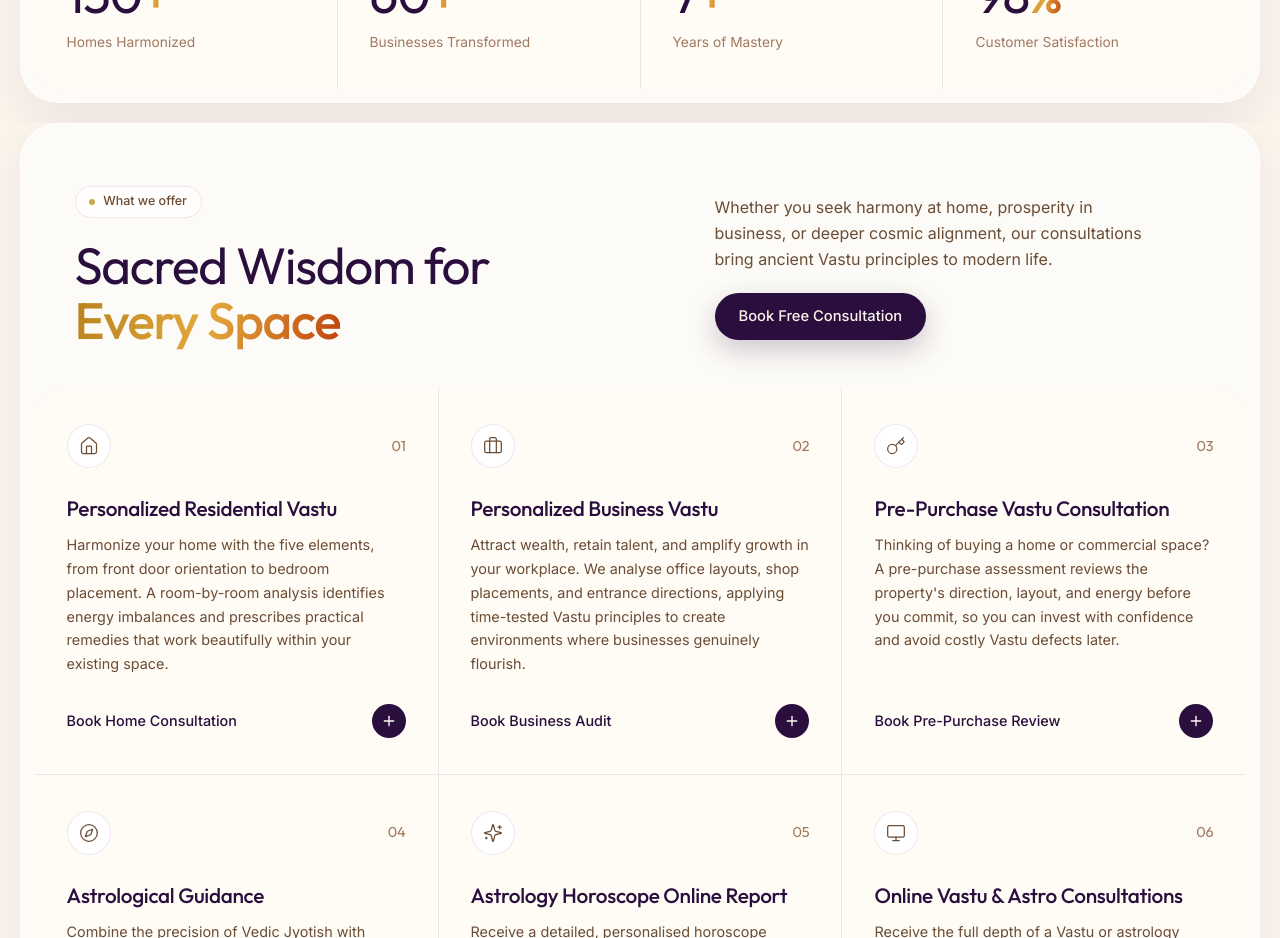
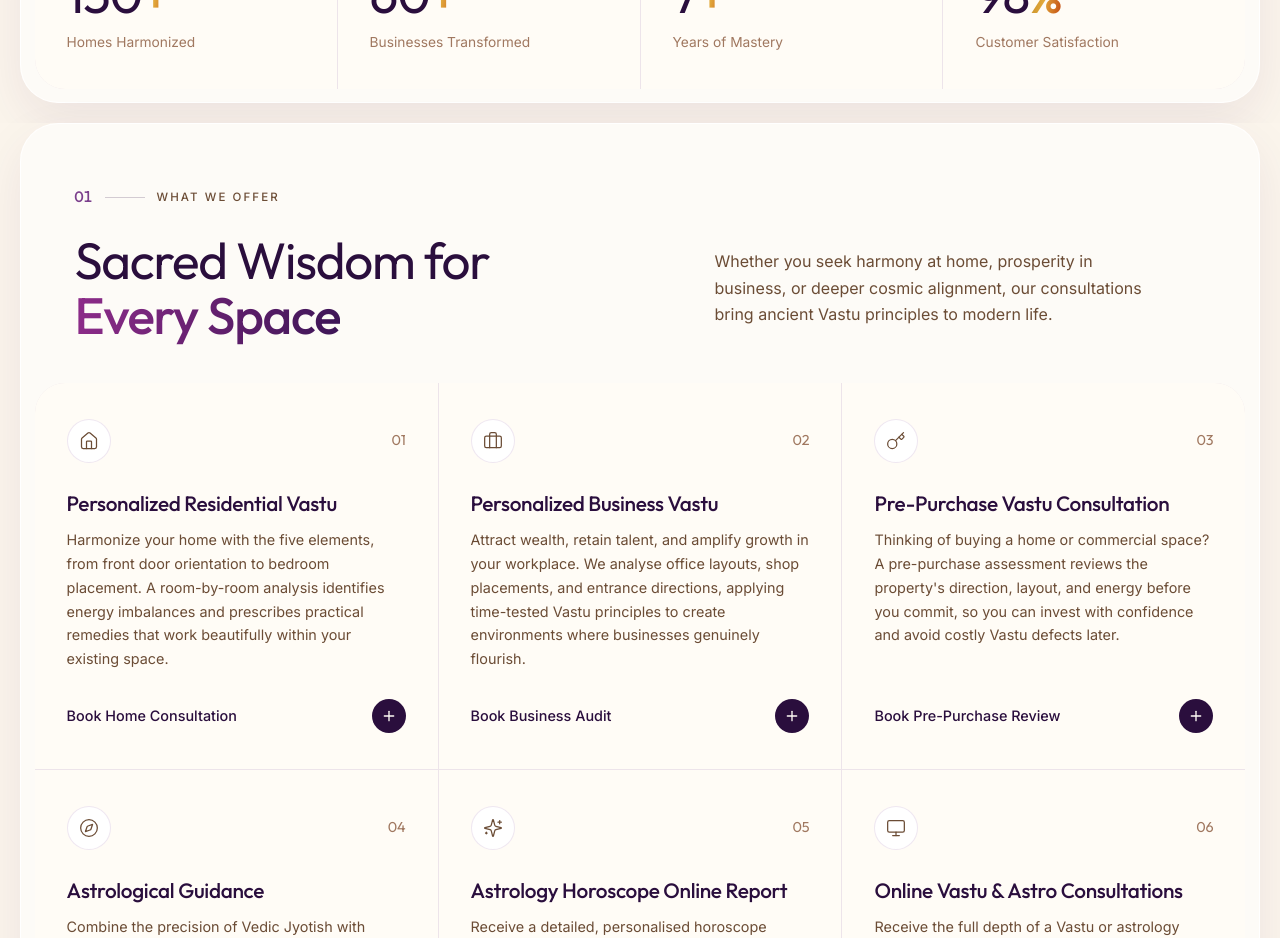
Before and after one commit to AHealingVaastu/AHealingVaastu-Website, a Next.js app: page / in a window 1280 px wide. Shown: the part 960-1898 px from the top of the page. Built offline with nearby package versions, Linux system fonts and the light colour scheme.

Commit message:
feat: refine Services header with editorial section label
- Add SectionLabel (plum index, hairline rule, small-caps label) to replace the pill eyebrow
- Remove the header CTA and vertically centre the intro beside the heading
- Switch the "Every Space" accent to the hero's plum gradient

```diff
--- a/components/sections/Services.tsx
+++ b/components/sections/Services.tsx
@@ -1,5 +1,6 @@
 import { Home, Briefcase, Compass, Monitor, Key, Sparkles, Plus } from "lucide-react";
 import Reveal from "@/components/ui/Reveal";
+import SectionLabel from "@/components/ui/SectionLabel";
 import { services } from "@/lib/content";
 
 const icons = { home: Home, briefcase: Briefcase, compass: Compass, monitor: Monitor, key: Key, sparkles: Sparkles };
@@ -9,28 +10,17 @@ export default function Services() {
     <section id="services" aria-label="Services" className="bg-page px-3 pb-3 md:px-5 md:pb-5">
       <div className="rounded-[38px] border border-white/90 bg-white/60 p-[0.6rem] shadow-[0_18px_50px_rgba(74,31,92,0.08)] md:p-[0.85rem]">
         {/* heading */}
-        <Reveal className="grid grid-cols-1 items-end gap-6 px-4 pb-8 pt-8 md:grid-cols-[1.1fr_0.9fr] md:gap-10 md:px-10 md:pb-10 md:pt-12">
-          <div>
-            <span className="inline-flex items-center gap-2 rounded-full border border-line bg-white/70 px-[0.85rem] py-[0.35rem] text-[0.78rem] font-medium text-body-muted">
-              <span className="h-[6px] w-[6px] rounded-full bg-gold" />
-              What we offer
-            </span>
-            <h2 className="mt-5 font-display text-[clamp(2.2rem,4vw,3.4rem)] font-normal leading-[1.08] tracking-[-0.025em] text-ink">
+        <Reveal className="px-4 pb-8 pt-8 md:px-10 md:pb-10 md:pt-12">
+          <SectionLabel index="01" label="What we offer" />
+          <div className="mt-6 grid grid-cols-1 items-center gap-5 md:grid-cols-[1.1fr_0.9fr] md:gap-10">
+            <h2 className="font-display text-[clamp(2.2rem,4vw,3.4rem)] font-normal leading-[1.08] tracking-[-0.025em] text-ink">
               Sacred Wisdom for
               <br />
-              <span className="text-accent">Every Space</span>
+              <span className="text-accent-plum">Every Space</span>
             </h2>
-          </div>
-          <div className="md:pb-2">
             <p className="max-w-[440px] text-[1rem] leading-[1.65] text-body-muted">
               Whether you seek harmony at home, prosperity in business, or deeper cosmic alignment, our consultations bring ancient Vastu principles to modern life.
             </p>
-            <a
-              href="#contact"
-              className="mt-5 inline-flex items-center rounded-full bg-ink px-6 py-[0.8rem] text-[0.92rem] font-medium text-page shadow-[0_10px_28px_rgba(31,10,58,0.22)] transition hover:-translate-y-0.5 hover:bg-[#3D1556]"
-            >
-              Book Free Consultation
-            </a>
           </div>
         </Reveal>
 
--- /dev/null
+++ b/components/ui/SectionLabel.tsx
@@ -0,0 +1,10 @@
+/** Editorial section label: plum index, hairline rule, small-caps label. */
+export default function SectionLabel({ index, label }: { index: string; label: string }) {
+  return (
+    <div className="flex items-center gap-3">
+      <span className="font-display text-[0.95rem] font-medium tabular-nums text-plum">{index}</span>
+      <span className="h-px w-10 bg-ink/20" aria-hidden="true" />
+      <span className="text-[0.72rem] font-medium uppercase tracking-[0.18em] text-body-muted">{label}</span>
+    </div>
+  );
+}
```
